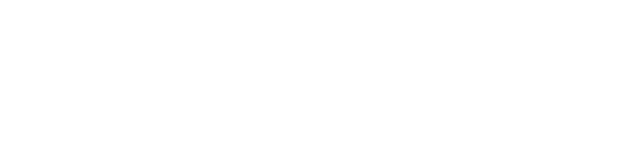
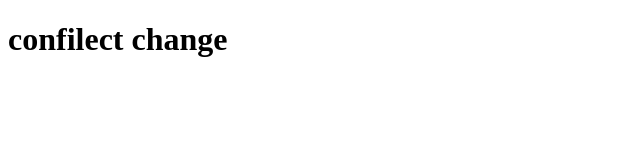
Before and after one commit to Pragati1507/example1, a plain HTML site: page index.html in a window 1280 px wide. Shown: the whole page, without its empty margins (0-640 px from the left). Drawn offline with Linux system fonts and the light colour scheme.

Commit message:
conflict

```diff
--- a/index.html
+++ b/index.html
@@ -6,6 +6,7 @@
     <title>Document</title>
 </head>
 <body>
-
+    <h1>confilect change
+    </h1>
 </body>
 </html>
```
